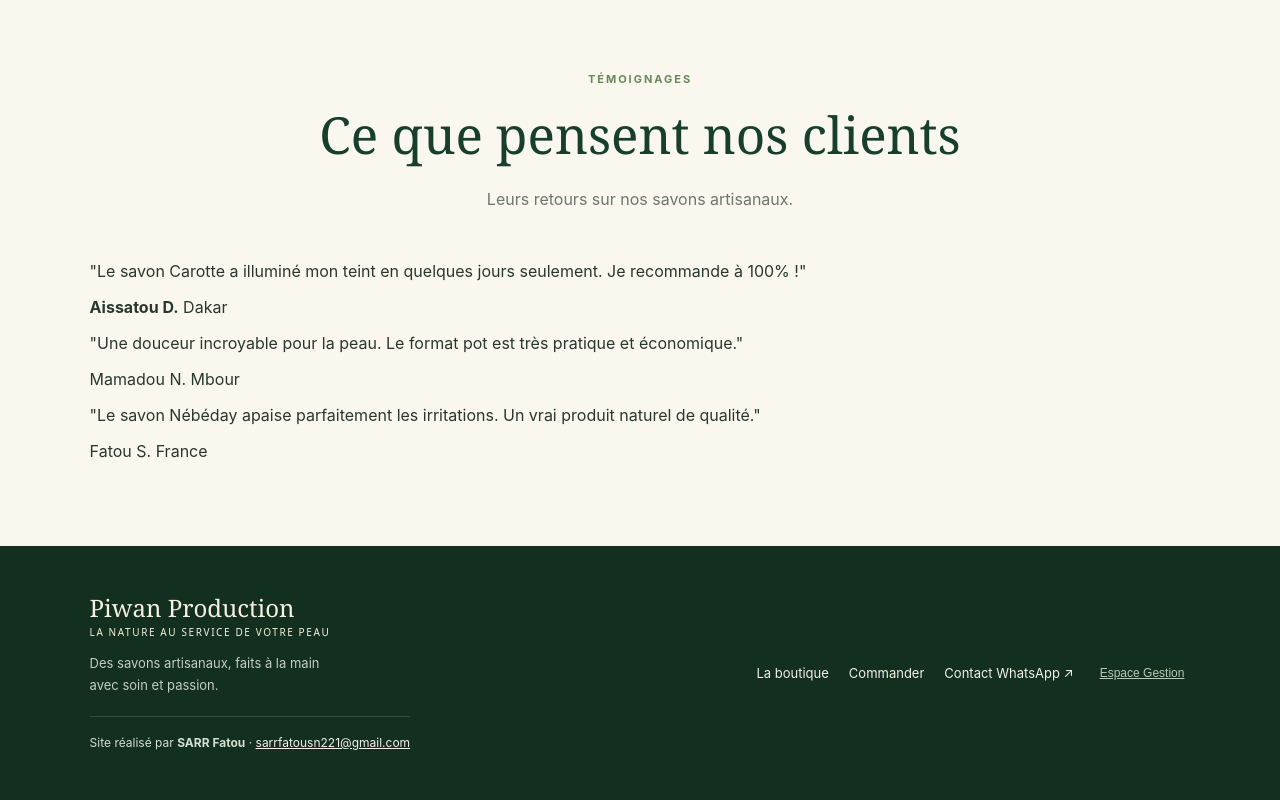
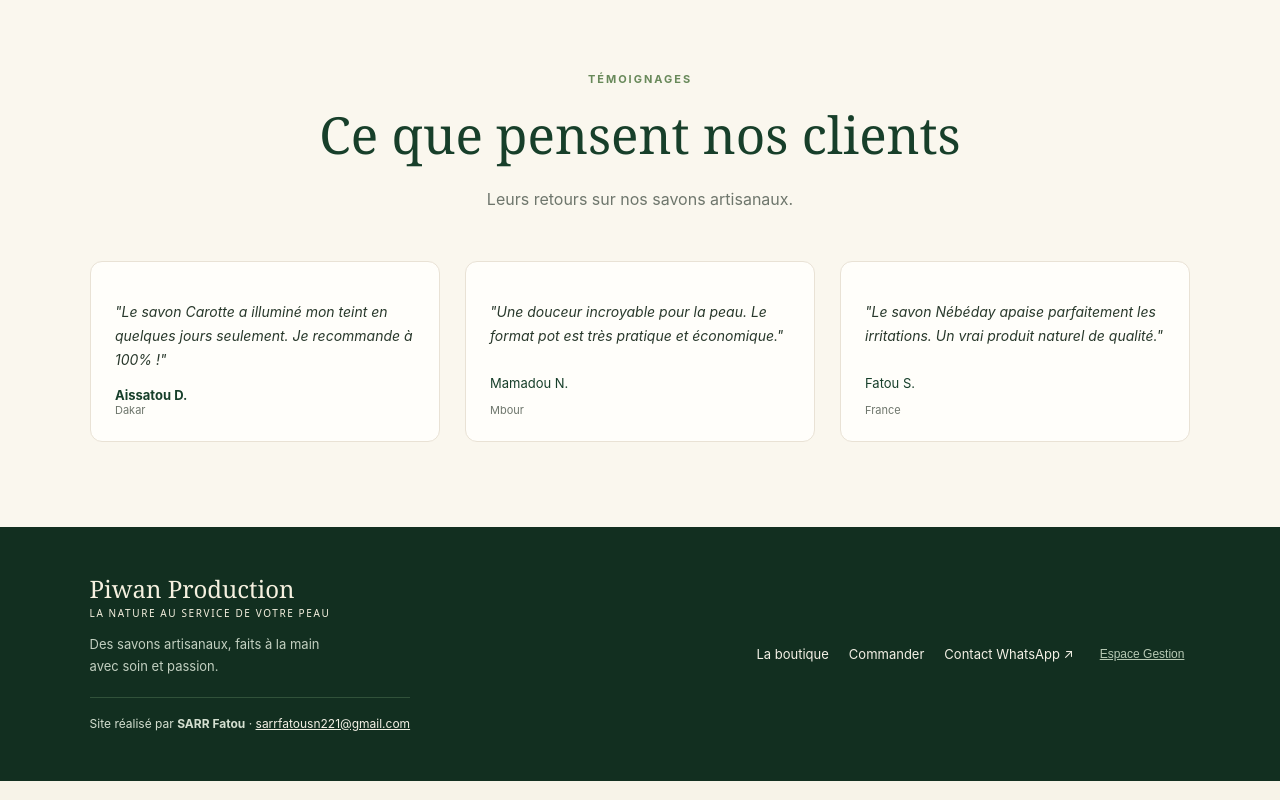
Before and after one commit to Piwan-Production/Piwan, a plain HTML site: page index.html in a window 1280 px wide. Shown: the part 3281-4081 px from the top of the page. Drawn offline with Linux system fonts and the light colour scheme.

Commit message:
Update style.css

```diff
--- a/style.css
+++ b/style.css
@@ -21,3 +21,40 @@
 .productlabel, .ingredient {
   display: none !important;
 }
+.reviews-grid {
+  display: grid;
+  grid-template-columns: repeat(3, 1fr);
+  gap: 25px;
+  max-width: 1100px;
+  margin: 0 auto;
+}
+.review-card {
+  background: var(--white);
+  border: 1px solid #e9e2d5;
+  border-radius: 12px;
+  padding: 24px;
+  display: flex;
+  flex-direction: column;
+  justify-content: space-between;
+}
+.review-text {
+  font-size: 14px;
+  line-height: 1.7;
+  color: var(--ink);
+  font-style: italic;
+  margin-bottom: 15px;
+}
+.review-author {
+  font-size: 13px;
+  color: var(--forest);
+  display: block;
+}
+.review-city {
+  font-size: 11px;
+  color: var(--muted);
+}
+@media(max-width: 850px) {
+  .reviews-grid {
+    grid-template-columns: 1fr;
+  }
+}
```
